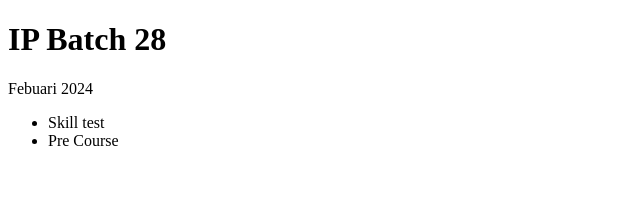
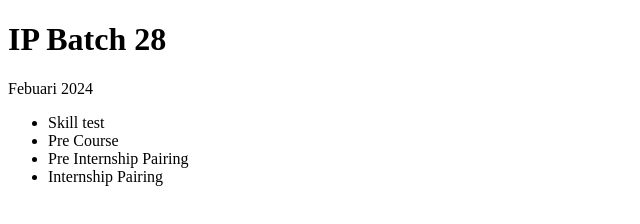
Before and after one commit to FathHaq/precourse-28, a plain HTML site: page index.html in a window 1280 px wide. Shown: the whole page, without its empty margins (0-640 px from the left). Drawn offline with Linux system fonts and the light colour scheme.

Commit message:
forth commit

```diff
--- a/index.html
+++ b/index.html
@@ -11,6 +11,8 @@
   <ul>
     <li>Skill test</li>
     <li>Pre Course</li>
+    <li>Pre Internship Pairing</li>
+    <li>Internship Pairing</li>
   </ul>
 </body>
 </html>
```
